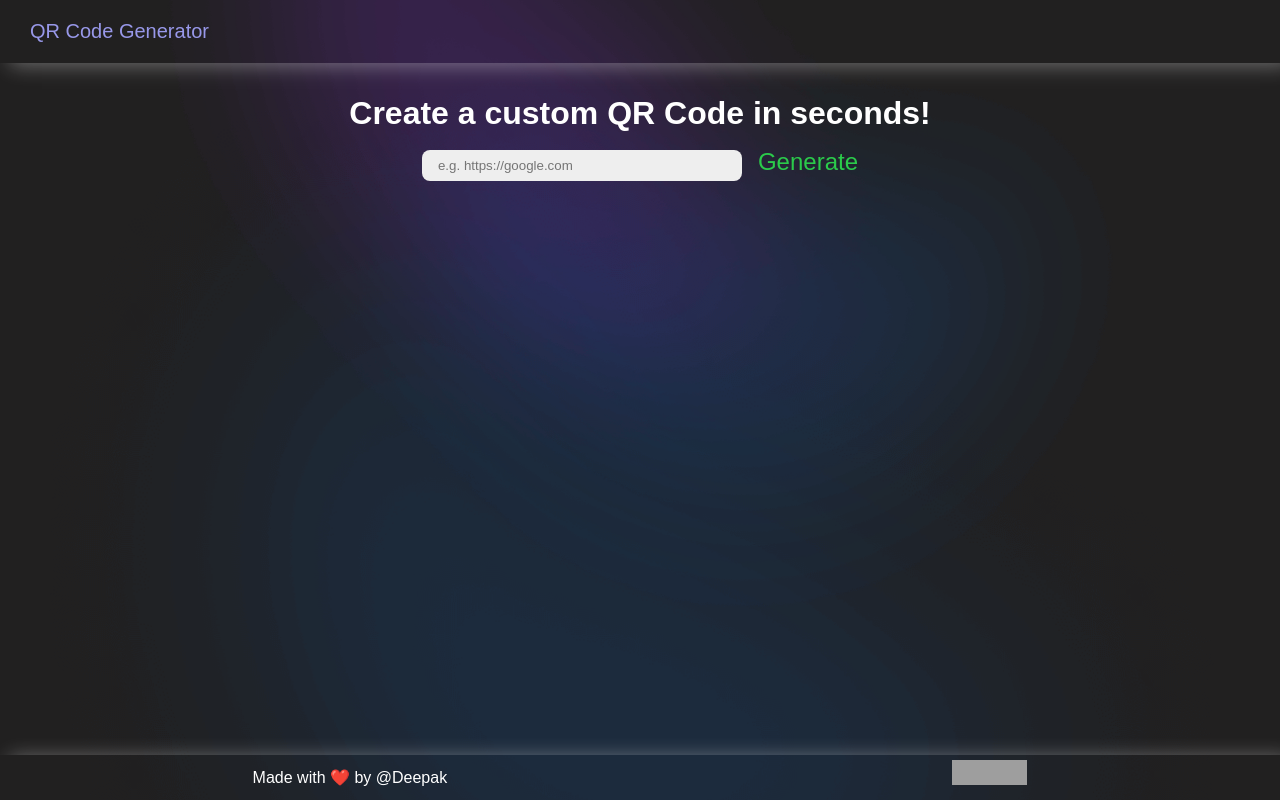
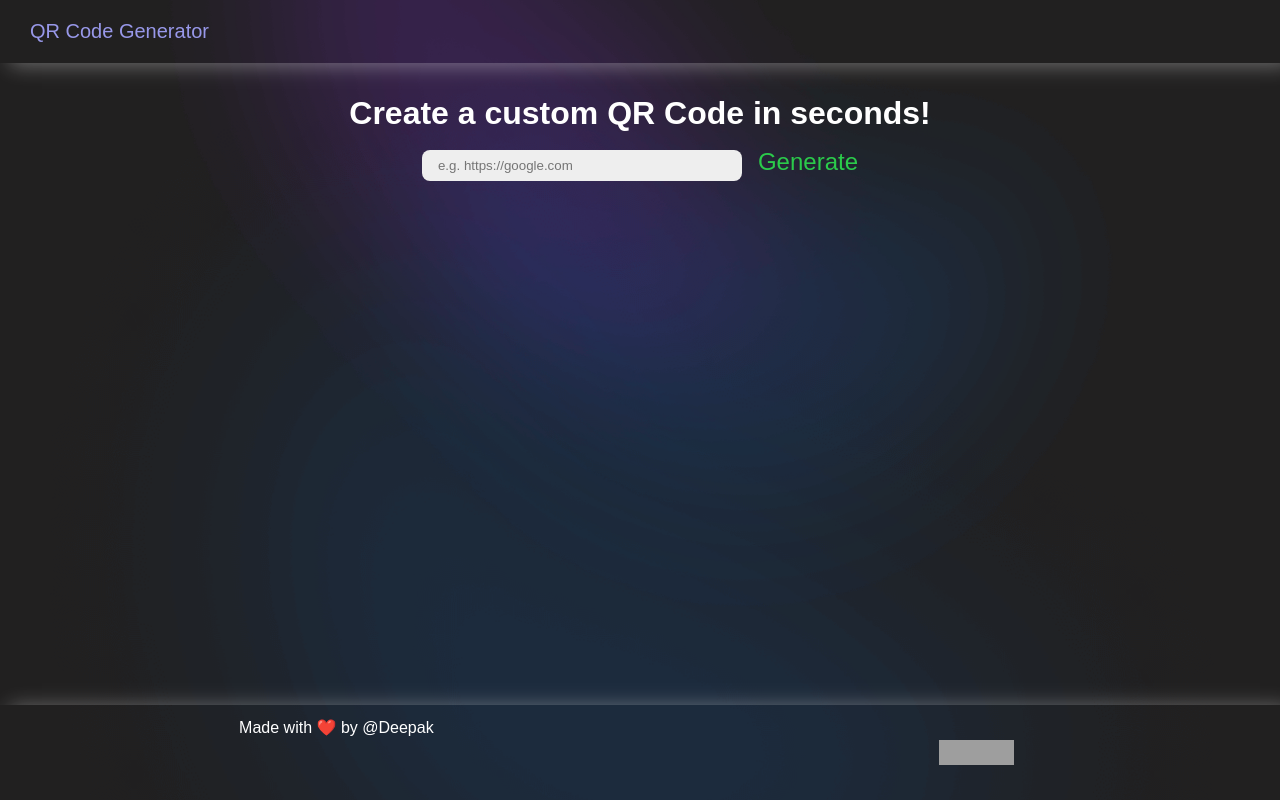
Before and after one commit to deepak212001/QRCodeGenerator, a React (Vite) app: page / in a window 1280 px wide. Built offline with nearby package versions, Linux system fonts and the light colour scheme; grey boxes are pictures that could not be loaded.

Commit message:
Update Footer.css

```diff
--- a/src/Footer.css
+++ b/src/Footer.css
@@ -39,7 +39,7 @@
     .acc{
         display: flex;
         justify-content: space-around;
-        padding: 0px 3px;
+        padding: 30px 30px;
     }
     #mad{
         padding: 8px 3px;
```
